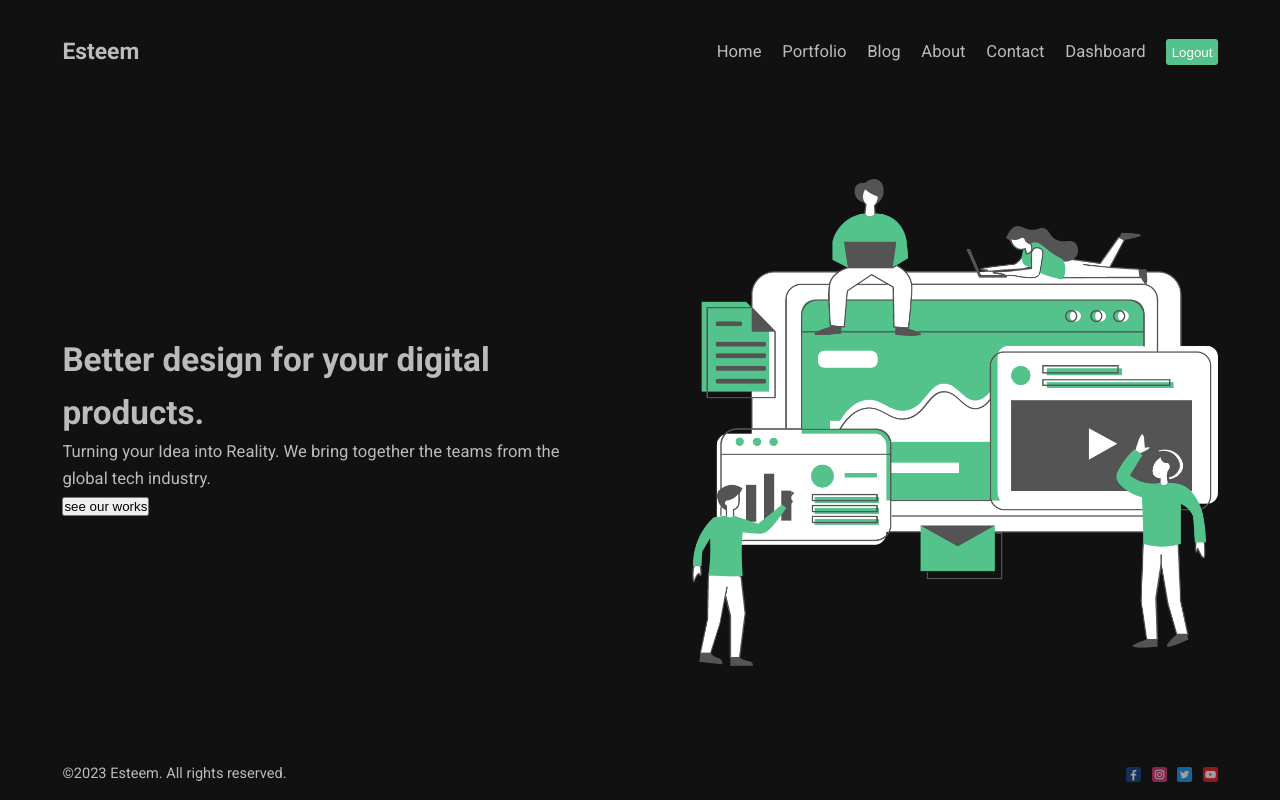
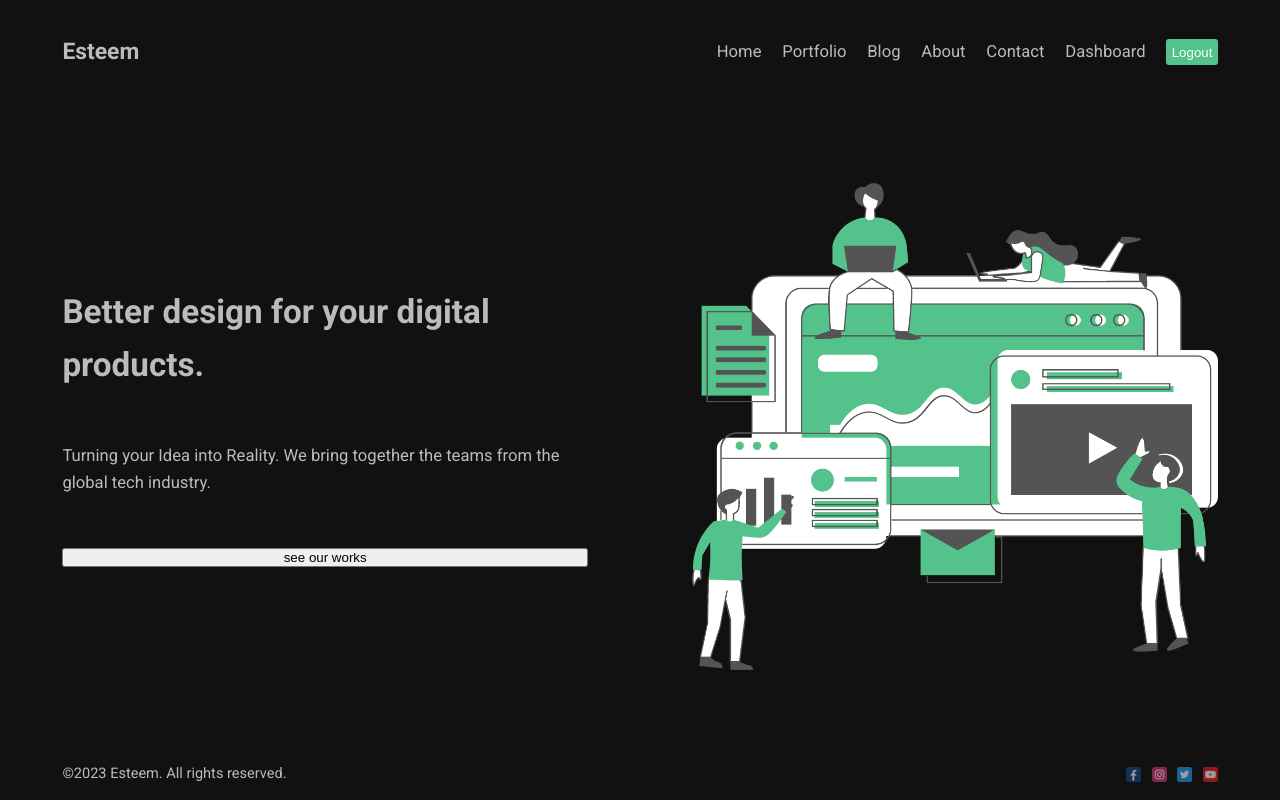
Before and after one commit to esteemayo/next_13, a Next.js app: page / in a window 1280 px wide. Built offline with nearby package versions, Linux system fonts and the light colour scheme.

Commit message:
feat: add styling

```diff
--- a/src/app/page.module.scss
+++ b/src/app/page.module.scss
@@ -4,6 +4,9 @@
   gap: 10rem;
   .item {
     flex: 1;
+    display: flex;
+    flex-direction: column;
+    gap: 5rem;
 
     .title {
     }
```
